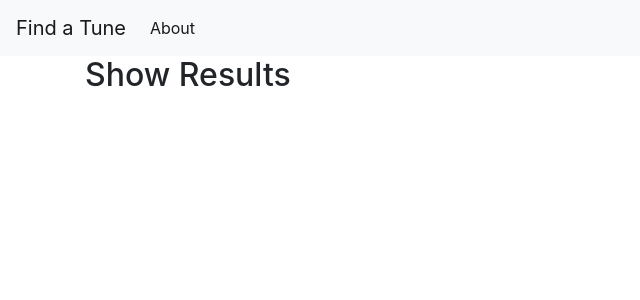
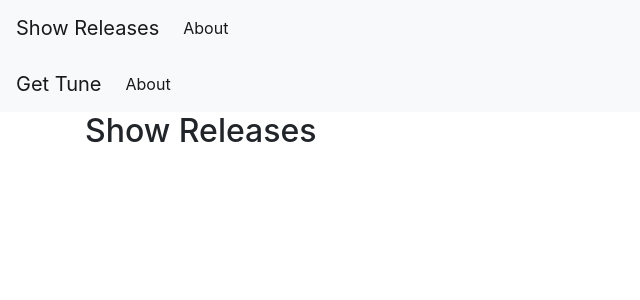
Before and after one commit to jazcap53/Find-Tunes, a Flask app: page /show in a window 1280 px wide. Shown: the top 300 px of the page, without its empty margins (0-640 px from the left). Run offline with Flask 2, Linux system fonts and the light colour scheme; data that the repository does not hold is empty; some libraries are stand-ins or nearby versions.

Commit message:
Make two html pages
On branch add_flask
Changes to be committed:
    modified:   app.py
    modified:   templates/base.html
    new file:   templates/get_tune.html
    renamed:    templates/find_a_tune.html -> templates/show_releases.html

```diff
--- a/app.py
+++ b/app.py
@@ -17,11 +17,18 @@ def get_db_connection():
 
 
 @app.route('/show')
-def find_a_tune():
+def show_releases():
     conn = get_db_connection()
     cur = conn.cursor()
-    cur.execute("SELECT discogs_release_string FROM tu_release r JOIN tu_song_release sr ON r.release_id = sr.release_id JOIN tu_song s ON sr.song_id = s.song_id WHERE s.song_title = 'take the a train';")
+    cur.execute("SELECT discogs_release_string FROM tu_release r JOIN tu_song_release sr ON r.release_id = sr.release_id JOIN tu_song s ON sr.song_id = s.song_id WHERE s.song_title = 'moonlight in vermont';")
     releases = cur.fetchall()
     cur.close()
     conn.close()
-    return render_template('find_a_tune.html', releases=releases)
+    return render_template('show_releases.html', releases=releases)
+
+
+@app.route('/get')
+def get_tune():
+    # conn = get_db_connection()
+    # cur = conn.cursor()
+    return render_template('get_tune.html')
--- a/templates/base.html
+++ b/templates/base.html
@@ -12,7 +12,7 @@
   </head>
   <body>
     <nav class="navbar navbar-expand-md navbar-light bg-light">
-        <a class="navbar-brand" href="{{ url_for('find_a_tune')}}">Find a Tune</a>
+        <a class="navbar-brand" href="{{ url_for('show_releases') }}">Show Releases</a>
         <button class="navbar-toggler" type="button" data-toggle="collapse" data-target="#navbarNav" aria-controls="navbarNav" aria-expanded="false" aria-label="Toggle navigation">
             <span class="navbar-toggler-icon"></span>
         </button>
@@ -24,6 +24,20 @@
             </ul>
         </div>
     </nav>
+        <nav class="navbar navbar-expand-md navbar-light bg-light">
+        <a class="navbar-brand" href="{{ url_for('get_tune') }}">Get Tune</a>
+        <button class="navbar-toggler" type="button" data-toggle="collapse" data-target="#navbarNav" aria-controls="navbarNav" aria-expanded="false" aria-label="Toggle navigation">
+            <span class="navbar-toggler-icon"></span>
+        </button>
+        <div class="collapse navbar-collapse" id="navbarNav">
+            <ul class="navbar-nav">
+            <li class="nav-item active">
+                <a class="nav-link" href="#">About</a>
+            </li>
+            </ul>
+        </div>
+    </nav>
+
     <div class="container">
         {% block content %} {% endblock %}
     </div>
--- a/templates/find_a_tune.html
+++ b/templates/show_releases.html
@@ -1,7 +1,7 @@
 {% extends 'base.html' %}
 
 {% block content %}
-    <h2>{% block title %}Show Results{% endblock %}</h2>
+    <h2>{% block title %}Show Releases{% endblock %}</h2>
 
     {% for release in releases %}
         <div class="release">
@@ -9,7 +9,7 @@
         </div>
     {% endfor %}
 <!--
-    <form action="{{ url_for("find_a_tune")}}" method=["get", "post"]>
+    <form action="{{ url_for('show_releases') }}" method=["get", "post"]>
     <label for="tune_name">Tune name</label>
     <input type="text" id="tunename" name="tname" placeholder="tunename">
     <button type="submit">Lookup</button>
```
Also changed, not shown: templates/get_tune.html (added, +12 -0 lines).
